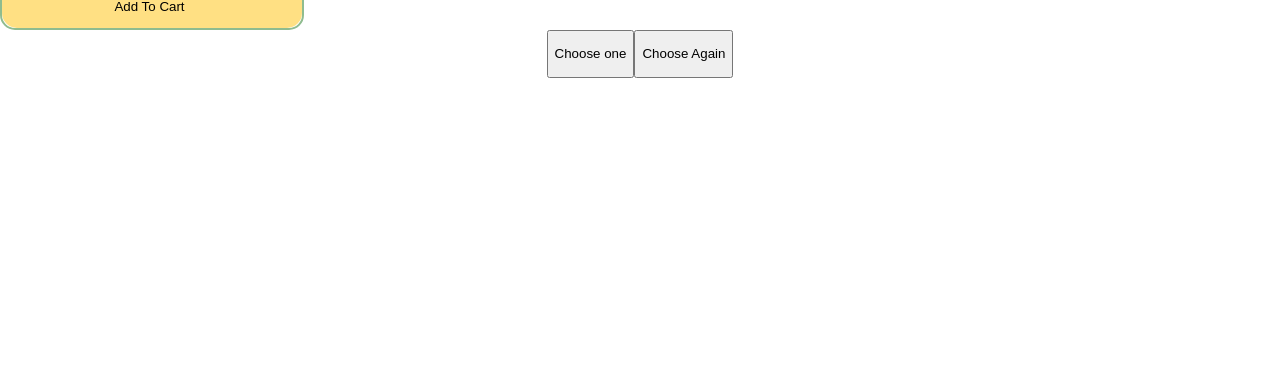
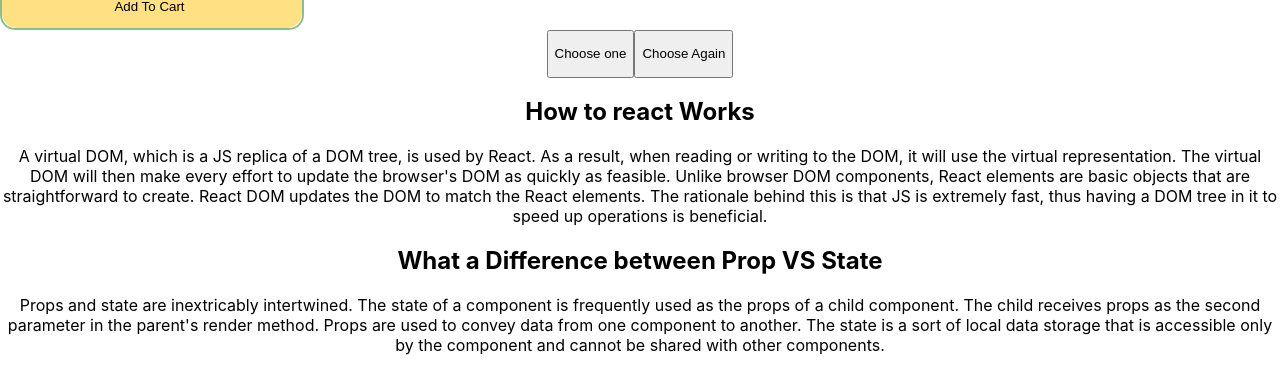
Before and after one commit to fatematuzjohora/aesthetic-praline, a React (Create React App) app: page / in a window 1280 px wide. Shown: the part 4138-4506 px from the top of the page. Before the commit the page ends 4216 px from the top, so only its background shows below. Built offline with nearby package versions, Linux system fonts and the light colour scheme.

Commit message:
new-code

```diff
--- /dev/null
+++ b/src/component/Q&A/Bonus.js
@@ -0,0 +1,20 @@
+import React from 'react';
+
+const BONUS = () => {
+    return (
+        <div>
+            <div>
+                <h2>How to react Works</h2>
+                <p>A virtual DOM, which is a JS replica of a DOM tree, is used by React. As a result, when reading or writing to the DOM, it will use the virtual representation. The virtual DOM will then make every effort to update the browser's DOM as quickly as feasible.
+Unlike browser DOM components, React elements are basic objects that are straightforward to create. React DOM updates the DOM to match the React elements.
+The rationale behind this is that JS is extremely fast, thus having a DOM tree in it to speed up operations is beneficial. </p>
+            </div>
+            <div>
+                <h2>What a Difference between Prop VS State</h2>
+                <p>Props and state are inextricably intertwined. The state of a component is frequently used as the props of a child component. The child receives props as the second parameter in the parent's render method. Props are used to convey data from one component to another. The state is a sort of local data storage that is accessible only by the component and cannot be shared with other components.</p>
+            </div>
+        </div>
+    );
+};
+
+export default BONUS;
--- a/src/component/Watchs/Watchs.js
+++ b/src/component/Watchs/Watchs.js
@@ -1,6 +1,7 @@
 import React, { useEffect, useState } from 'react';
 import Watch from '../Watch/Watch';
 import Cart from '../Cart/Cart'
+import BONUS from '../Q&A/BONUS.JS';
 
 const Watchs = () => {
     const [products, setProducts] = useState([])
@@ -50,6 +51,7 @@
         </button>
         </div>
       </div>
+      <BONUS></BONUS>
         </div>
     );
 };
```
